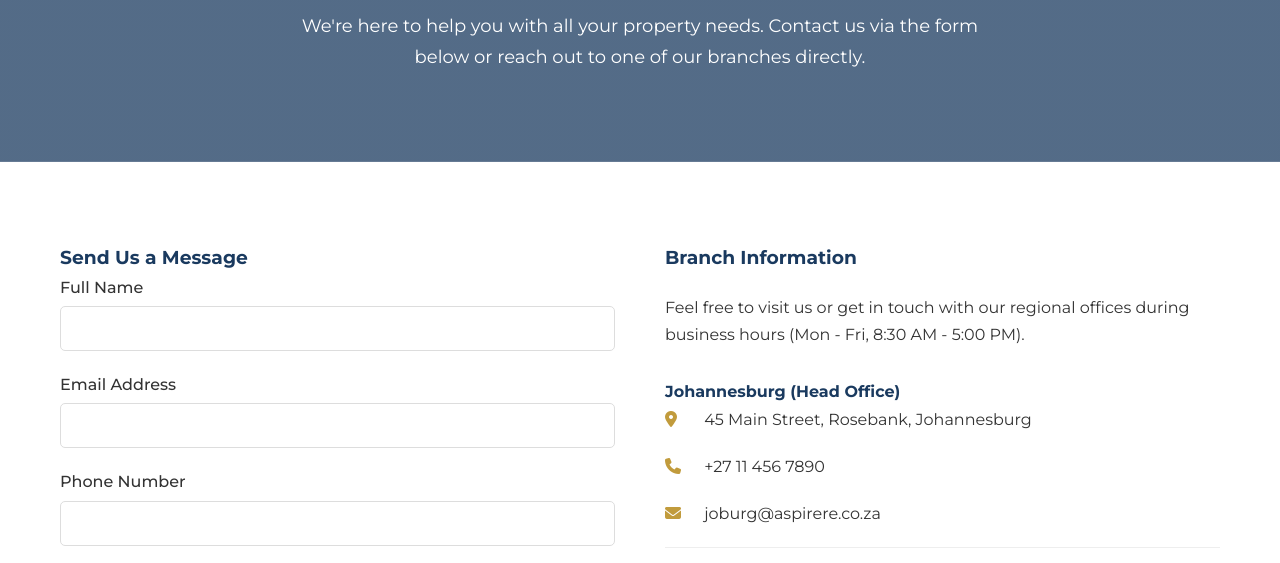
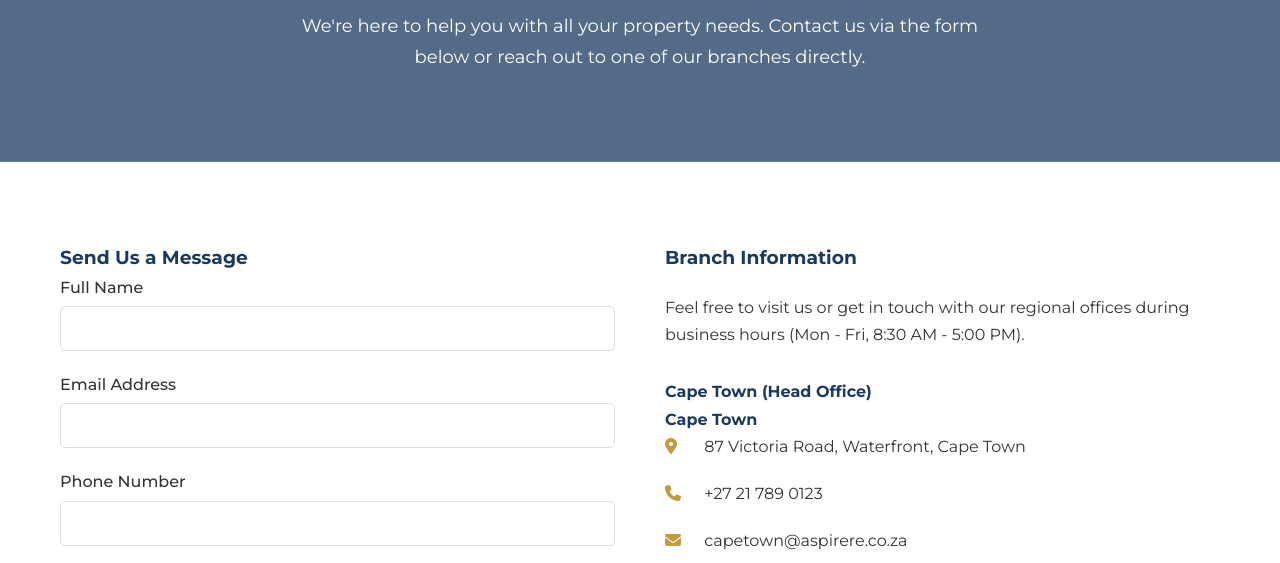
Before and after one commit to Chartwed/AspireRealEstate, a plain HTML site: page contact.html in a window 1280 px wide. Shown: the part 228-791 px from the top of the page. Drawn offline with Linux system fonts and the light colour scheme.

Commit message:
Update contact.html

```diff
--- a/contact.html
+++ b/contact.html
@@ -32,11 +32,7 @@
                     <div class="contact-info">
                         <h3>Branch Information</h3>
                         <p style="margin-top: 20px;">Feel free to visit us or get in touch with our regional offices during business hours (Mon - Fri, 8:30 AM - 5:00 PM).</p>
-                        <h4 style="margin-top: 30px;">Johannesburg (Head Office)</h4>
-                        <p><i class="fas fa-map-marker-alt"></i> 45 Main Street, Rosebank, Johannesburg</p>
-                        <p><i class="fas fa-phone"></i> +27 11 456 7890</p>
-                        <p><i class="fas fa-envelope"></i> joburg@aspirere.co.za</p>
-                        <hr style="margin: 20px 0; border: 0; border-top: 1px solid #eee;">
+                        <h4 style="margin-top: 30px;">Cape Town (Head Office)</h4>
                         <h4>Cape Town</h4>
                         <p><i class="fas fa-map-marker-alt"></i> 87 Victoria Road, Waterfront, Cape Town</p>
                         <p><i class="fas fa-phone"></i> +27 21 789 0123</p>
```
